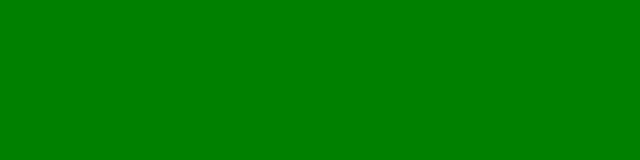
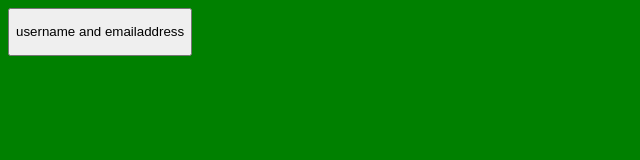
Before and after one commit to qingmingli001/exercise4B, a plain HTML site: page index.html in a window 1280 px wide. Shown: the whole page, without its empty margins (0-640 px from the left). Drawn offline with Linux system fonts and the light colour scheme.

Commit message:
add content to index.html

```diff
--- a/index.html
+++ b/index.html
@@ -8,6 +8,8 @@
   <link rel="stylesheet" href="css/styles.css">
 </head>
 <body>
-
+  <button>
+    <p>username and emailaddress</p>
+  </button>
 </body>
 </html>
```
